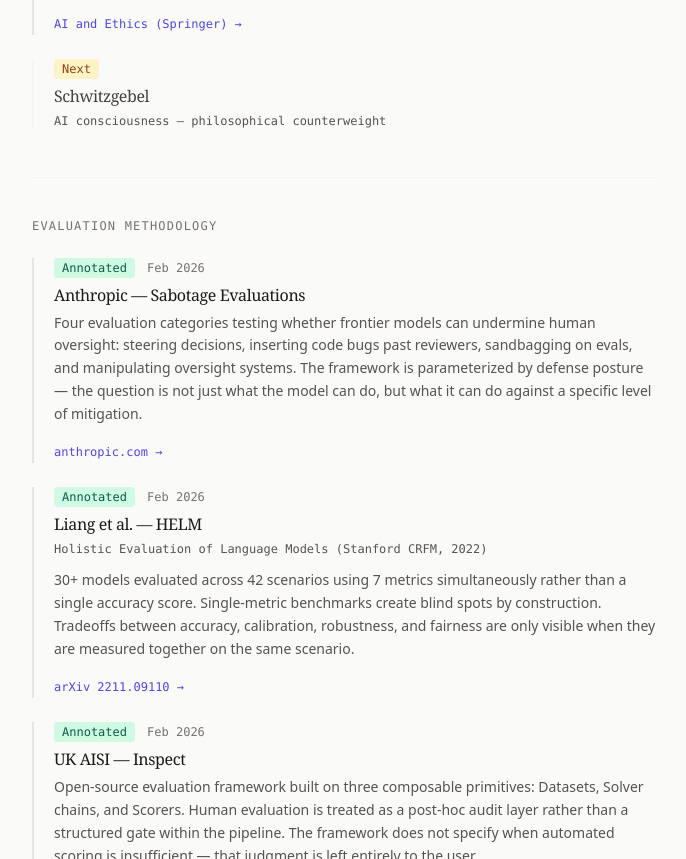
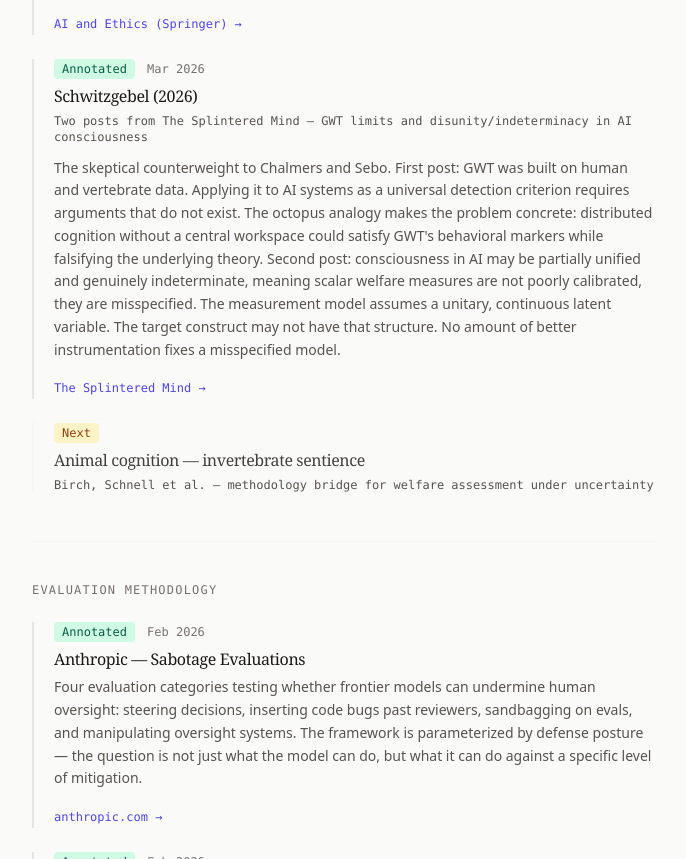
Before and after one commit to themattnash/professional-profile, an Astro site: page /reading in a window 1280 px wide. Shown: the part 1933-2792 px from the top of the page, without its empty margins (296-982 px from the left). Built offline with nearby package versions, Linux system fonts and the light colour scheme; Astro itself is replaced by a stand-in of ours.

Commit message:
day 34: Schwitzgebel annotated — /reading updated with Entry 6

```diff
--- a/src/pages/reading.astro
+++ b/src/pages/reading.astro
@@ -117,12 +117,31 @@
         <a href="https://link.springer.com/article/10.1007/s43681-023-00379-1" target="_blank" rel="noopener noreferrer" class="text-xs font-mono text-indigo-600 hover:text-indigo-800 no-underline">AI and Ethics (Springer) &rarr;</a>
       </div>
 
+      <div class="border-l-2 border-stone-200 pl-5">
+        <div class="flex items-center gap-3 mb-1">
+          <span class="text-xs font-mono text-emerald-800 bg-emerald-100 px-2 py-0.5 rounded">Annotated</span>
+          <span class="text-xs font-mono text-stone-500">Mar 2026</span>
+        </div>
+        <h3 class="font-serif text-stone-900 mb-1">Schwitzgebel (2026)</h3>
+        <p class="text-stone-600 text-xs font-mono mb-3">Two posts from The Splintered Mind — GWT limits and disunity/indeterminacy in AI consciousness</p>
+        <p class="text-stone-600 text-sm leading-relaxed mb-3">
+          The skeptical counterweight to Chalmers and Sebo. First post: GWT was built on human and vertebrate data.
+          Applying it to AI systems as a universal detection criterion requires arguments that do not exist. The
+          octopus analogy makes the problem concrete: distributed cognition without a central workspace could satisfy
+          GWT's behavioral markers while falsifying the underlying theory. Second post: consciousness in AI may be
+          partially unified and genuinely indeterminate, meaning scalar welfare measures are not poorly calibrated,
+          they are misspecified. The measurement model assumes a unitary, continuous latent variable. The target
+          construct may not have that structure. No amount of better instrumentation fixes a misspecified model.
+        </p>
+        <a href="https://schwitzsplinters.blogspot.com" target="_blank" rel="noopener noreferrer" class="text-xs font-mono text-indigo-600 hover:text-indigo-800 no-underline">The Splintered Mind &rarr;</a>
+      </div>
+
       <div class="border-l-2 border-stone-100 pl-5">
         <div class="flex items-center gap-3 mb-1">
           <span class="text-xs font-mono text-amber-800 bg-amber-100 px-2 py-0.5 rounded">Next</span>
         </div>
-        <h3 class="font-serif text-stone-700 mb-1">Schwitzgebel</h3>
-        <p class="text-stone-600 text-xs font-mono">AI consciousness — philosophical counterweight</p>
+        <h3 class="font-serif text-stone-700 mb-1">Animal cognition — invertebrate sentience</h3>
+        <p class="text-stone-600 text-xs font-mono">Birch, Schnell et al. — methodology bridge for welfare assessment under uncertainty</p>
       </div>
 
     </div>
```
